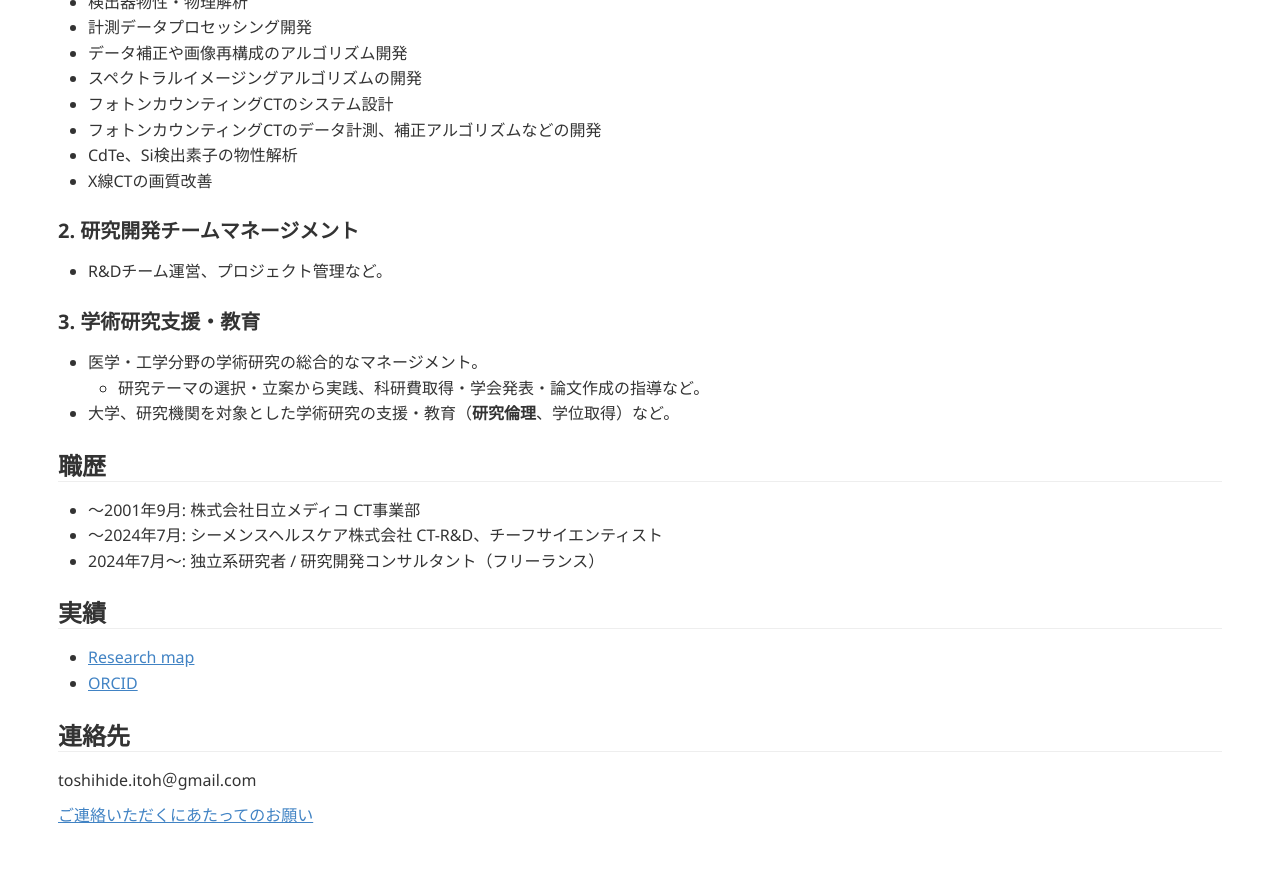
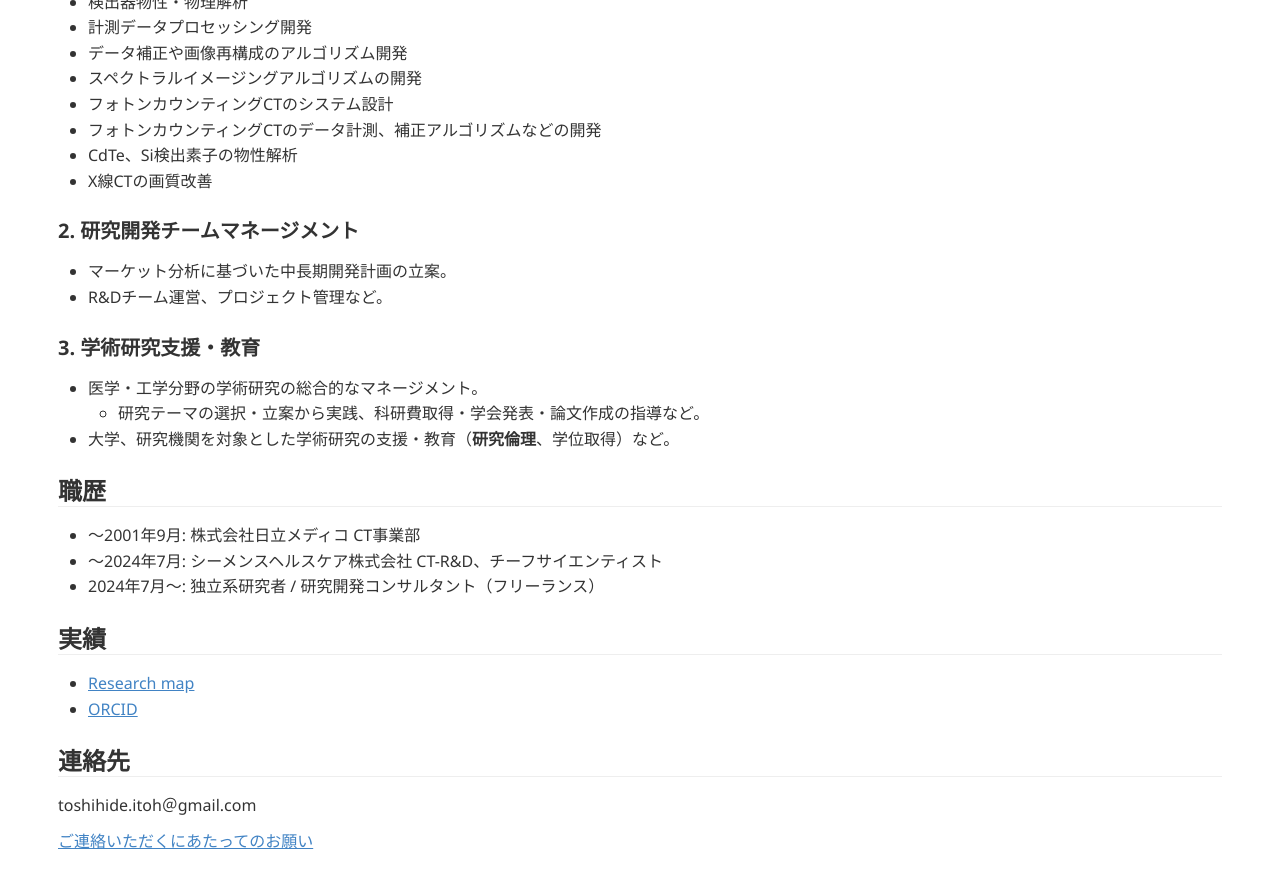
Before and after one commit to tnitoh/tnitoh.github.io, a Jekyll site: the page built from index.md, in a window 1280 px wide and 900 px high, scrolled down 959 px. Shown: the top 888 px of the window. Built offline with Jekyll 4.4.1, drawn with Linux system fonts in a browser that asks for light colours; Markdown is read by kramdown in place of the engine named in the settings.

Commit message:
Update index.md

```diff
--- a/index.md
+++ b/index.md
@@ -43,6 +43,7 @@ title: Toshihide Itoh
 - X線CTの画質改善
 
 ### 2. 研究開発チームマネージメント
+- マーケット分析に基づいた中長期開発計画の立案。
 - R&Dチーム運営、プロジェクト管理など。
 
 ### 3. 学術研究支援・教育
```
